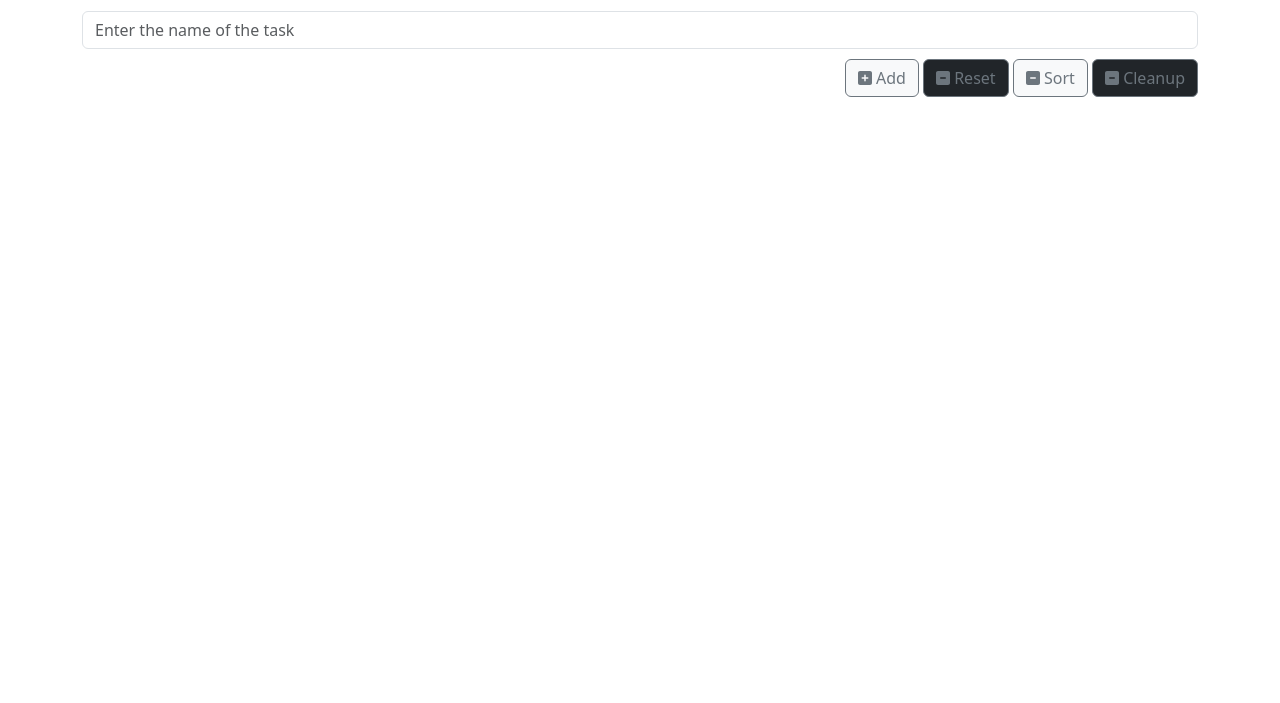
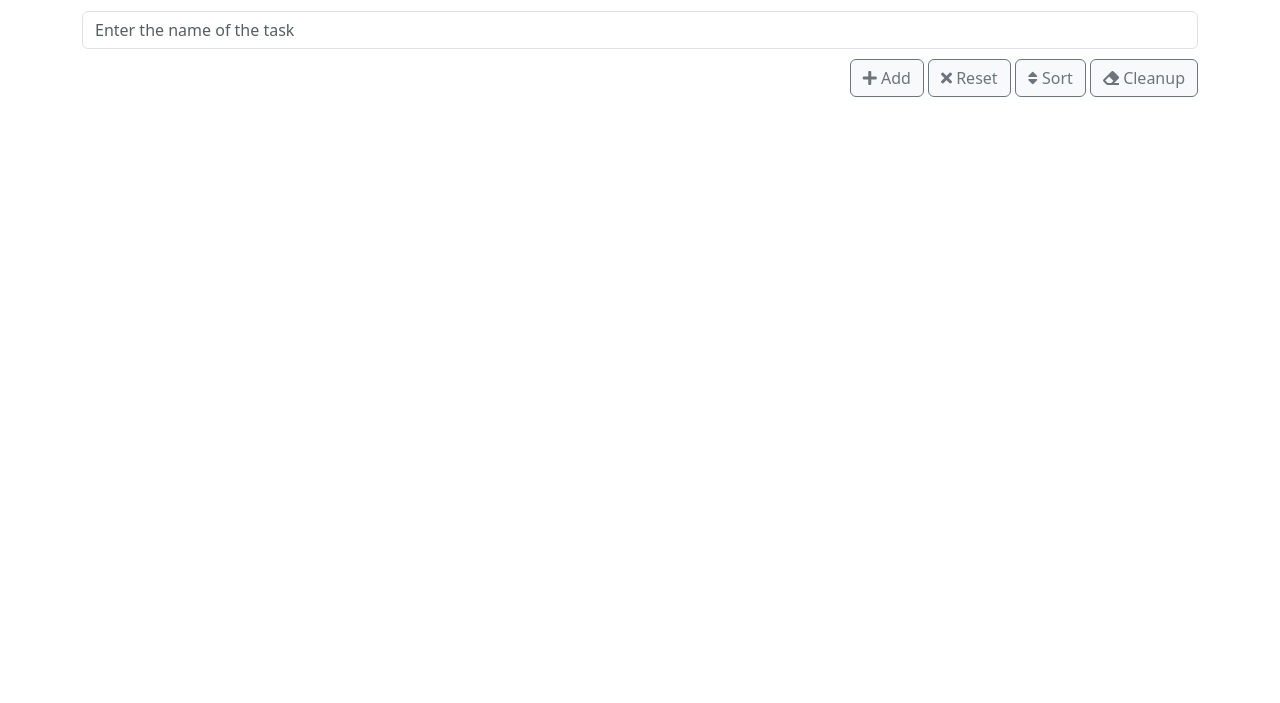
Before and after one commit to MissMeenalSingh/projectToDoList, a plain HTML site: page Project-todolist-jquery/code/index.html in a window 1280 px wide. Shown: the part 97-800 px from the top of the page. Drawn offline with nearby package versions, Linux system fonts and the light colour scheme.

Commit message:
cleanup button functionality

```diff
--- a/Project-todolist-jquery/code/index.html
+++ b/Project-todolist-jquery/code/index.html
@@ -11,7 +11,7 @@
     <script src="https://code.jquery.com/jquery-3.2.1.slim.min.js" integrity="sha384-KJ3o2DKtIkvYIK3UENzmM7KCkRr/rE9/Qpg6aAZGJwFDMVNA/GpGFF93hXpG5KkN" crossorigin="anonymous"></script>
     <script src="https://cdn.jsdelivr.net/npm/popper.js@1.12.9/dist/umd/popper.min.js" integrity="sha384-ApNbgh9B+Y1QKtv3Rn7W3mgPxhU9K/ScQsAP7hUibX39j7fakFPskvXusvfa0b4Q" crossorigin="anonymous"></script>
     <script src="https://cdn.jsdelivr.net/npm/bootstrap@4.0.0/dist/js/bootstrap.min.js" integrity="sha384-JZR6Spejh4U02d8jOt6vLEHfe/JQGiRRSQQxSfFWpi1MquVdAyjUar5+76PVCmYl" crossorigin="anonymous"></script>
-    <script src="https://cdnjs.cloudflare.com/ajax/libs/font-awesome/6.4.0/js/all.min.js" integrity="sha512-fD9DI5bZwQxOi7MhYWnnNPlvXdp/2Pj3XSTRrFs5FQa4mizyGLnJcN6tuvUS6LbmgN1ut+XGSABKvjN0H6Aoow==" crossorigin="anonymous" referrerpolicy="no-referrer"></script>
+    <link rel="stylesheet" href="https://cdnjs.cloudflare.com/ajax/libs/font-awesome/5.15.4/css/all.min.css" integrity="sha512-1ycn6IcaQQ40/MKBW2W4Rhis/DbILU74C1vSrLJxCq57o941Ym01SwNsOMqvEBFlcgUa6xLiPY/NS5R+E6ztJQ==" crossorigin="anonymous" referrerpolicy="no-referrer" />
 </head>
 <body>
     <div class="container">
@@ -32,10 +32,10 @@
         <div class="row">
             <div class="col">
                 <div class="buttons">
-                    <button class="btn btn-outline-secondary btn btn-light" id="btnAddTask" type="button"><i class="fa-solid fa-square-plus"></i> Add</button>
-                    <button class="btn btn-outline-secondary btn btn-dark" id="btnClearTask" type="button"><i class="fa-solid fa-square-minus"></i> Reset</button>
-                    <button class="btn btn-outline-secondary btn btn-light" id="btnClearTask" type="button"><i class="fa-solid fa-square-minus"></i> Sort</button>
-                    <button class="btn btn-outline-secondary btn btn-dark" id="btnClearTask" type="button"><i class="fa-solid fa-square-minus"></i> Cleanup</button>
+                    <button class="btn btn-outline-secondary btn btn-light" id="btnAddTask" type="button"><i class="fas fa-plus"></i> Add</button>
+                    <button class="btn btn-outline-secondary btn btn-light" id="btnClearTask" type="button"><i class="fas fa-times"></i> Reset</button>
+                    <button class="btn btn-outline-secondary btn btn-light" id="btnClearTask" type="button"><i class="fas fa-sort"></i> Sort</button>
+                    <button class="btn btn-outline-secondary btn btn-light" id="btnCleanupTask" type="button"><i class="fas fa-eraser"></i> Cleanup</button>
                 </div>
             </div>
 
--- a/Project-todolist-jquery/code/script.js
+++ b/Project-todolist-jquery/code/script.js
@@ -6,6 +6,7 @@ let inputNewTask = $('#inpNewTask')
 let btnAddTask = $('#btnAddTask')
 let btnClearTask = $('#btnClearTask')
 let ulTasks = $('#ulTasks')
+let btnCleanupTask = $('#btnCleanupTask')
 let count = 0
 
 
@@ -43,3 +44,7 @@ btnClearTask.click(() => {
 inputNewTask.keypress((e) => {
     if(e.which == 13) addItem()
 })
+
+btnCleanupTask.click(() => {
+    $('#ulTasks .done').remove()
+})
```
